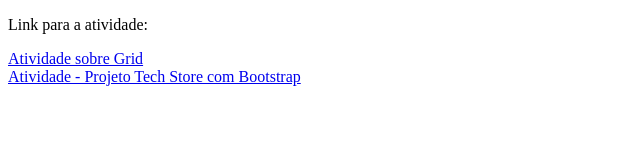
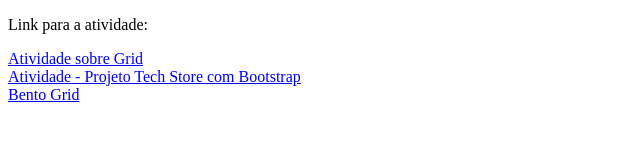
Before and after one commit to DuartedeSousa/Bootstrap, a plain HTML site: page index.html in a window 1280 px wide. Shown: the whole page, without its empty margins (0-640 px from the left). Drawn offline with Linux system fonts and the light colour scheme.

Commit message:
Atv-5 III

```diff
--- a/index.html
+++ b/index.html
@@ -8,6 +8,7 @@
 <body>
     <p>Link para a atividade:</p>
     <a href="./aula02/atividade.html">Atividade sobre Grid</a><br>
-    <a href="./exercicioII/index.html">Atividade - Projeto Tech Store com Bootstrap</a>
+    <a href="./exercicioII/index.html">Atividade - Projeto Tech Store com Bootstrap</a><br>
+    <a href="./atividade da aula 05/aividade.html">Bento Grid</a>
 </body>
 </html>
```
